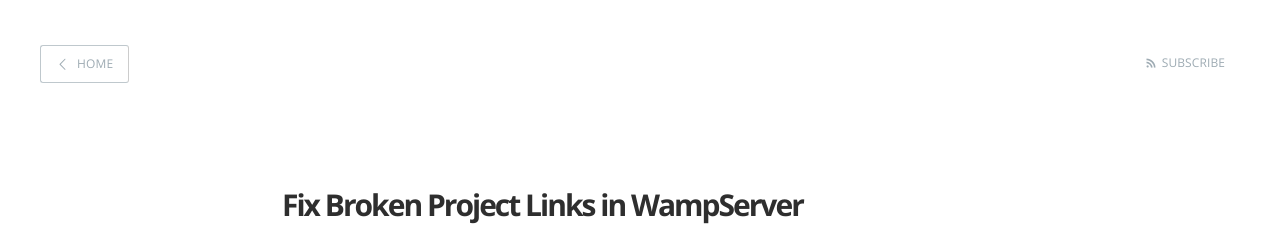
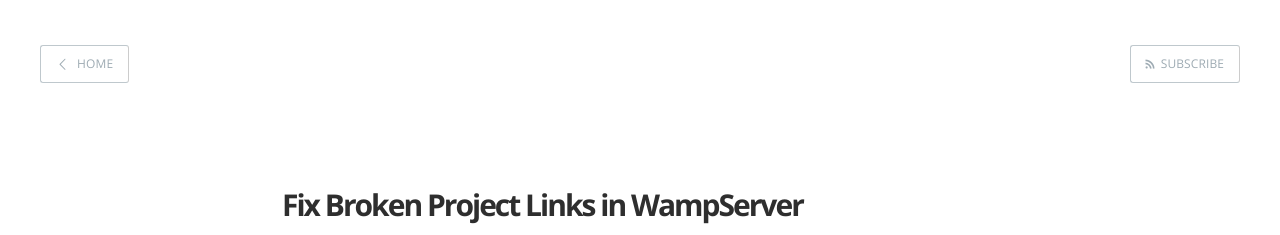
Before and after one commit to kwignes/kwignes.github.io, a Jekyll site: the page built from _posts/2017-01-01-fix-broken-project-links-in-wampserver.md, in a window 1280 px wide. Shown: the top 235 px of the page. Built offline with Jekyll 4.4.1, drawn with Linux system fonts in a browser that asks for light colours.

Commit message:
border fix

```diff
--- a/assets/css/screen.css
+++ b/assets/css/screen.css
@@ -673,7 +673,7 @@
     border-right: 1px solid #ccc;
     padding: 0 15px;
 }
-.main-header nav a:last-child {
+.main-header .vertical nav a:last-child {
     border: none;
 }
 
```
